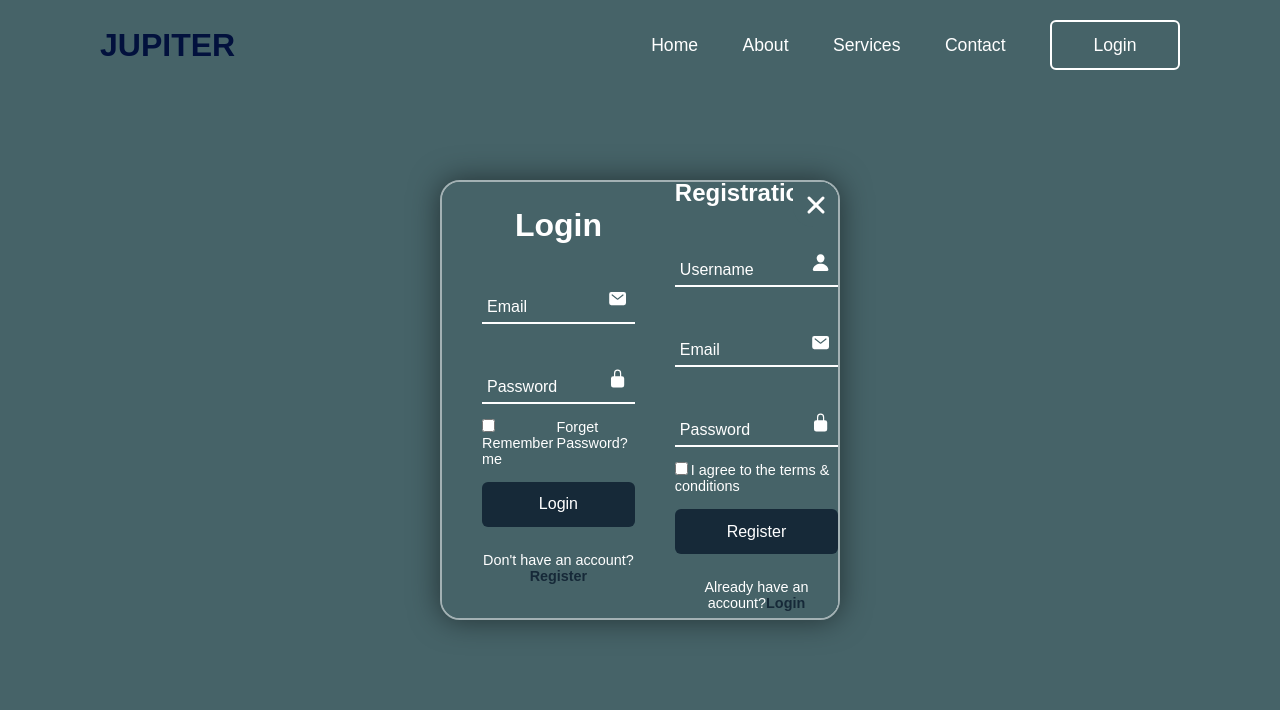
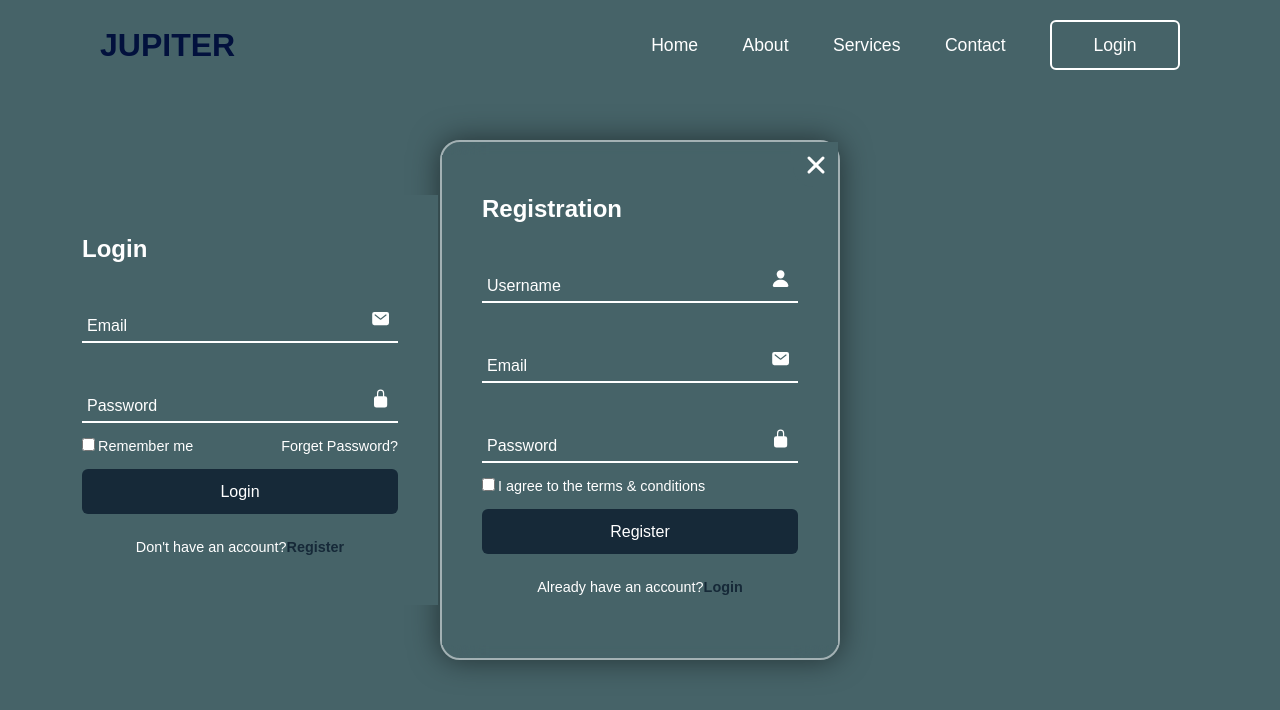
Before and after one commit to RealRiga/Login-Register, a plain HTML site: page index.html in a window 1280 px wide. Both pictures are taken after a click on the link "Register". Drawn offline with nearby package versions, Linux system fonts and the light colour scheme; a web font is replaced by a local one.

Commit message:
worked on the transition

```diff
--- a/index.html
+++ b/index.html
@@ -54,32 +54,26 @@
                 </div>
             </form>
         </div>
-        <div class="form-box-register">
+        <div class="form-box register">
             <h2>Registration</h2>
             <form action="#">
                 <div class="input-box">
                     <span class="icon">
-                        <ion-icon name="person">
-
-                        </ion-icon>
+                        <ion-icon name="person"></ion-icon>
                     </span>
                     <input type="text" required>
                     <label>Username</label>
                 </div>
                 <div class="input-box">
                     <span class="icon">
-                        <ion-icon name="mail">
-
-                        </ion-icon>
+                        <ion-icon name="mail"></ion-icon>
                     </span>
                     <input type="text" required>
                     <label>Email</label>
                 </div>
                 <div class="input-box">
                     <span class="icon">
-                        <ion-icon name="lock-closed">
-
-                        </ion-icon>
+                        <ion-icon name="lock-closed"></ion-icon>
                     </span>
                     <input type="password" required>
                     <label>Password</label>
--- a/script.js
+++ b/script.js
@@ -1,5 +1,5 @@
 const wrapper = document.querySelector('.wrapper');
-const wrapper = document.querySelector('.login-link');
+const loginLink = document.querySelector('.login-link');
 const registerLink = document.querySelector('.register-link');
 
 registerLink.addEventListener('click', ()=> {
--- a/style.css
+++ b/style.css
@@ -97,7 +97,7 @@ header{
     display: flex;
     justify-content: center;
     align-items: center;
-    overflow: hidden;
+    /* overflow: hidden; */
     transition: height .2s ease;
 }
 
@@ -116,15 +116,17 @@ header{
 }
 
 .wrapper.active .form-box.login{
+    /* display: none; */
     transition: none;
-    transform: translateX(-500px);
+    transform: translateX(-400px);
 }
 
 .wrapper .form-box.register{
     position: absolute;
+    transition: none;
     transform: translateX(400px);
 }
-.wrapper.active .form-box.login-register{
+.wrapper.active .form-box.register{
     transition: transform .18s ease;
     transform: translateX(0);
 }
@@ -144,8 +146,7 @@ header{
     cursor: pointer;
     z-index: 1;
 }
-
-.form-box h2{
+.form-box-register h2{
     font-size: 2em;
     text-align: center;
 }
```
